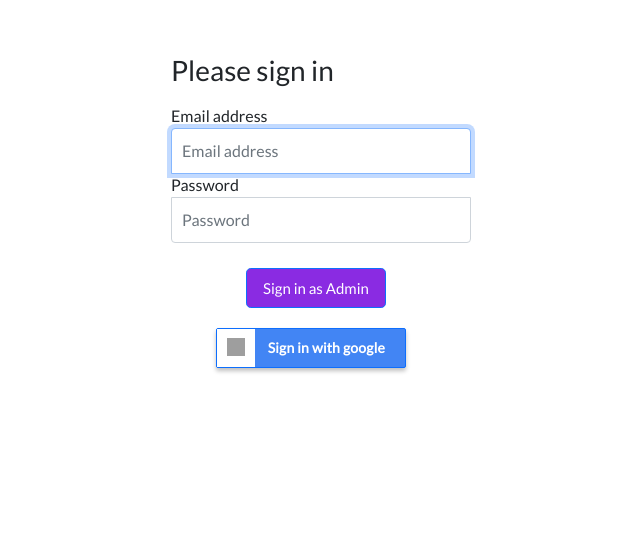
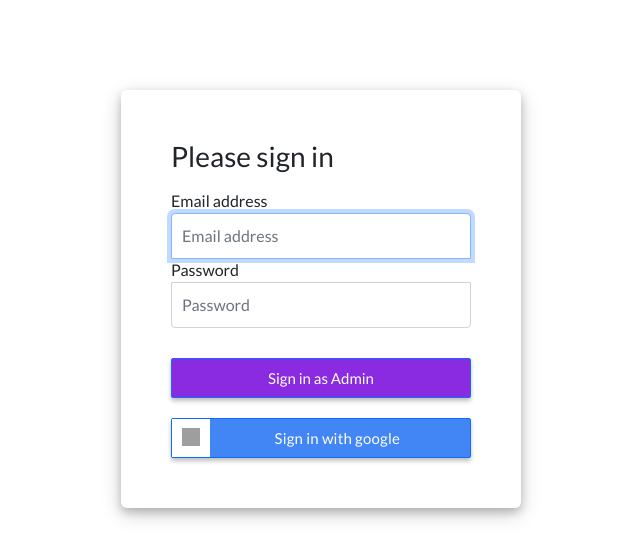
Before and after one commit to wsaldana/sample_ecommerce_proyecto2, a React (Create React App) app: page / in a window 1280 px wide. Shown: the part 101-660 px from the top of the page, without its empty margins (319-959 px from the left). Built offline with nearby package versions, Linux system fonts and the light colour scheme; no server answers; grey boxes are pictures that could not be loaded.

Commit message:
New login style

```diff
--- a/src/components/Usuarios/Login/style.css
+++ b/src/components/Usuarios/Login/style.css
@@ -1,19 +1,28 @@
+body {
+    width: 100%;
+    height: 100vh;
+    display: flex;
+    justify-content: center;
+    align-items: center;
+}
+
 .Main_Login {
-    display: -ms-flexbox;
+    display: flex;
     height: 100% !important;
     display: flex;
-    -ms-flex-align: center;
+    justify-content: center;
     align-items: center;
-    padding-top: 40px;
-    padding-bottom: 40px;
     background-color: #ffffff;
 }
 .form-signin {
   width: 100%;
-  max-width: 330px;
-  padding: 15px;
+  height: 100%;
+  max-width: 400px;
+  padding: 50px;
   margin: auto;
-  margin-top: 100px;
+  background-color: white;
+  border-radius: 6px;
+  box-shadow: 0 4px 8px 0 rgba(0, 0, 0, 0.2), 0 6px 20px 0 rgba(0, 0, 0, 0.19);
 }
 .form-signin .checkbox {
   font-weight: 400;
@@ -40,17 +49,21 @@
 }
 .btn-user {
   background-color: blueviolet  !important;
-  margin-top: 15px;
   font-size: 15px;
-  margin-left: 25%;
+
+  width: 100%;
+  height: 40px;
+  margin-top: 20px;
+  padding: 0;
+  border-radius: 2px;
+  -webkit-box-shadow: 0 3px 4px 0 rgba(0, 0, 0, 0.25);
+  box-shadow: 0 3px 4px 0 rgba(0, 0, 0, 0.25);
 }
 .btn-admin {
-  width: 190px;
+  width: 100%;
   height: 40px;
-  margin-left: 15%;
   margin-top: 20px;
   padding: 0;
-  padding-right: 20px;
   background-color: #4285f4;
   border-radius: 2px;
   -webkit-box-shadow: 0 3px 4px 0 rgba(0, 0, 0, 0.25);
@@ -73,10 +86,12 @@
 .btn-admin .btn-text {
   float: right;
   color: #fff;
-  font-size: 14px;
+  font-size: 15px;
   margin-top: 8px;
   letter-spacing: 0.2px;
   font-family: "Roboto";
+  margin-right: 70px;
+  font-weight: 300;
 }
 
 .alert {
```
